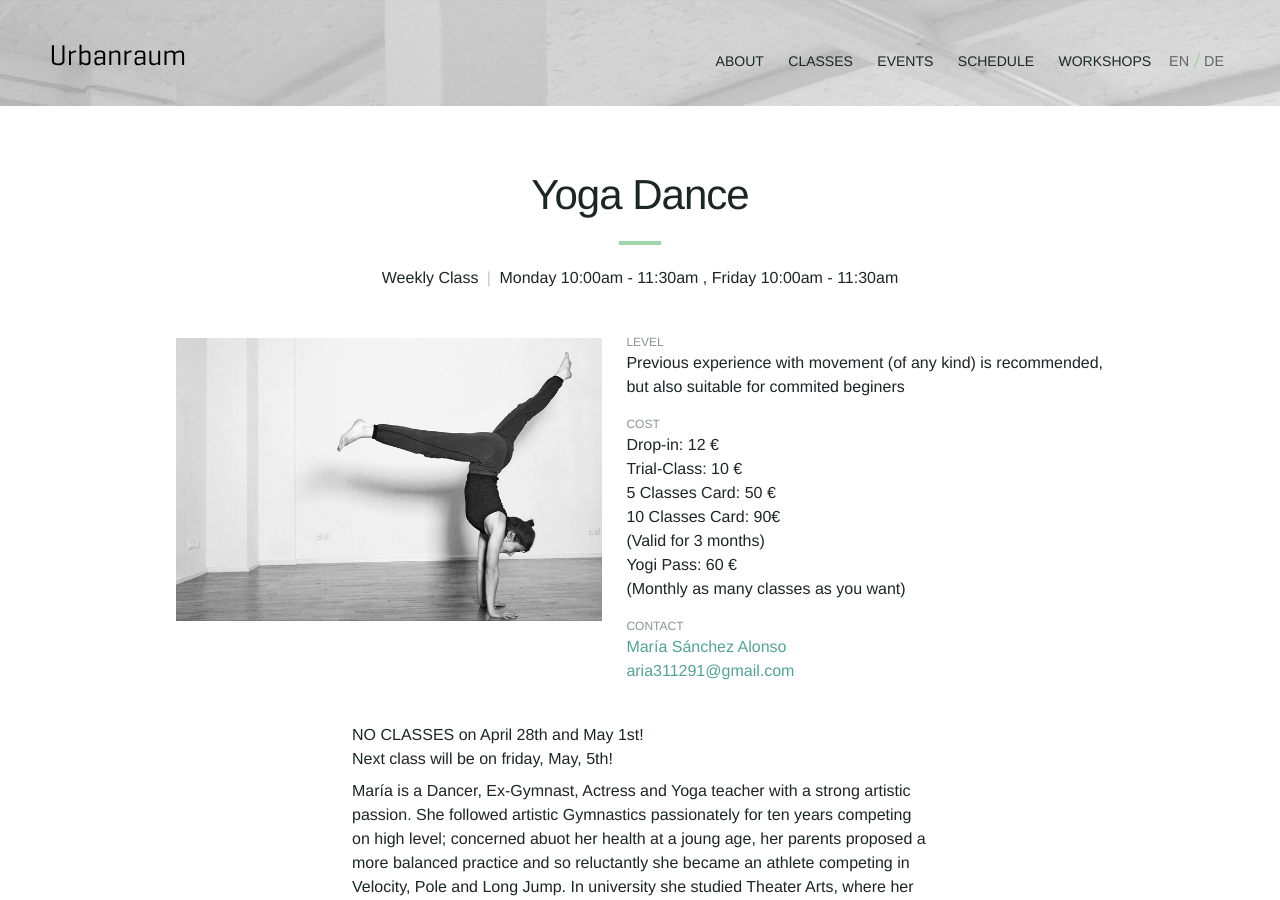
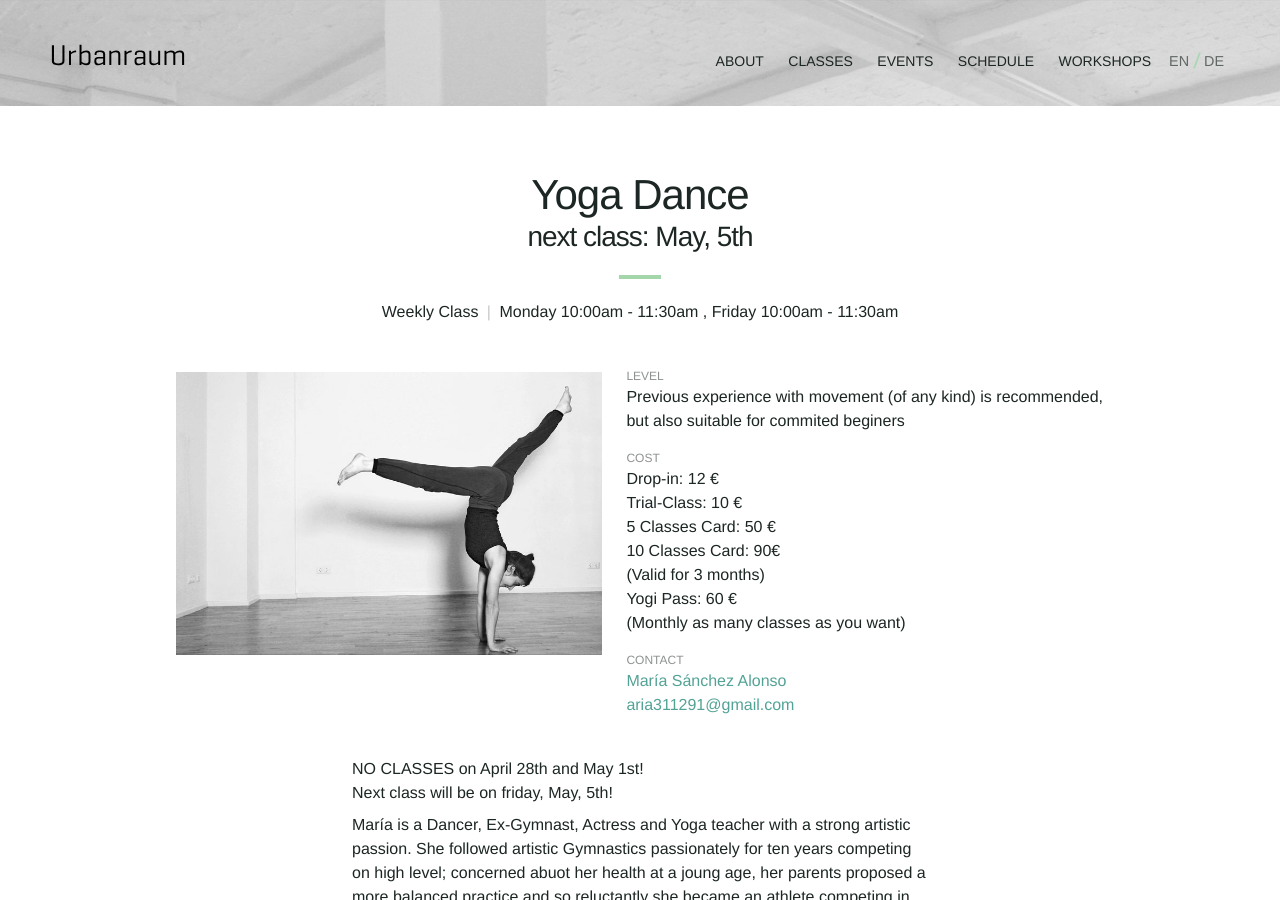
Before and after one commit to Kriesse/urbanraum, a Jekyll site: the page built from _classes/yoga-dance.md, in a window 1280 px wide and 900 px high. Built offline with Jekyll 4.4.1, drawn with Linux system fonts in a browser that asks for light colours; nearby versions of some CDN libraries.

Commit message:
Update yoga-dance.md

```diff
--- a/_classes/yoga-dance.md
+++ b/_classes/yoga-dance.md
@@ -13,8 +13,8 @@ image: "class-yoga-dance.jpg"
 title_en: "Yoga Dance"
 title_de: "Yoga Dance"
 
-subtitle_en: ""
-subtitle_de: ""
+subtitle_en: "next class: May, 5th"
+subtitle_de: "wieder ab 5.5.2017"
 
 type_en: "Weekly Class"
 type_de: "Wöchentlicher Kurs"
```
